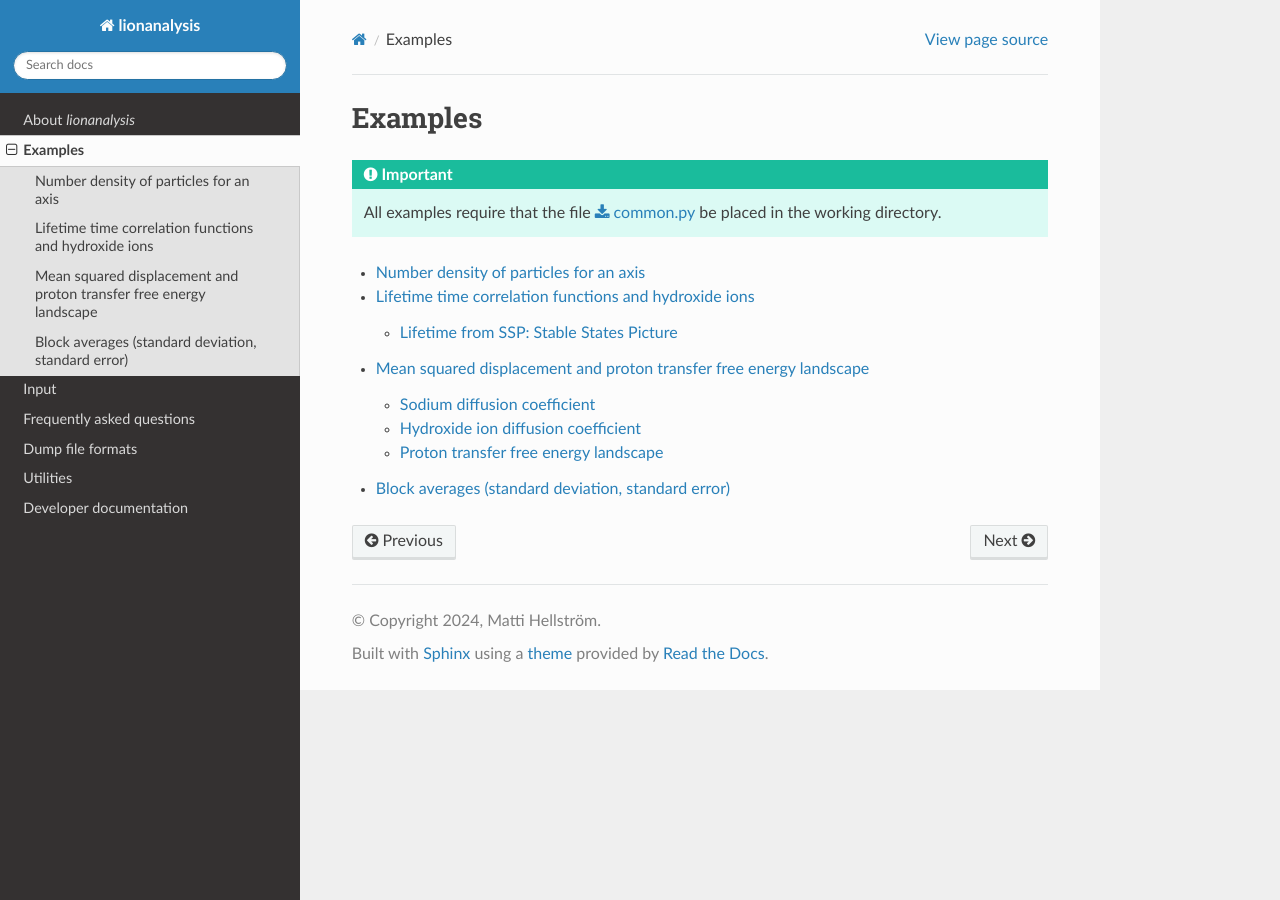
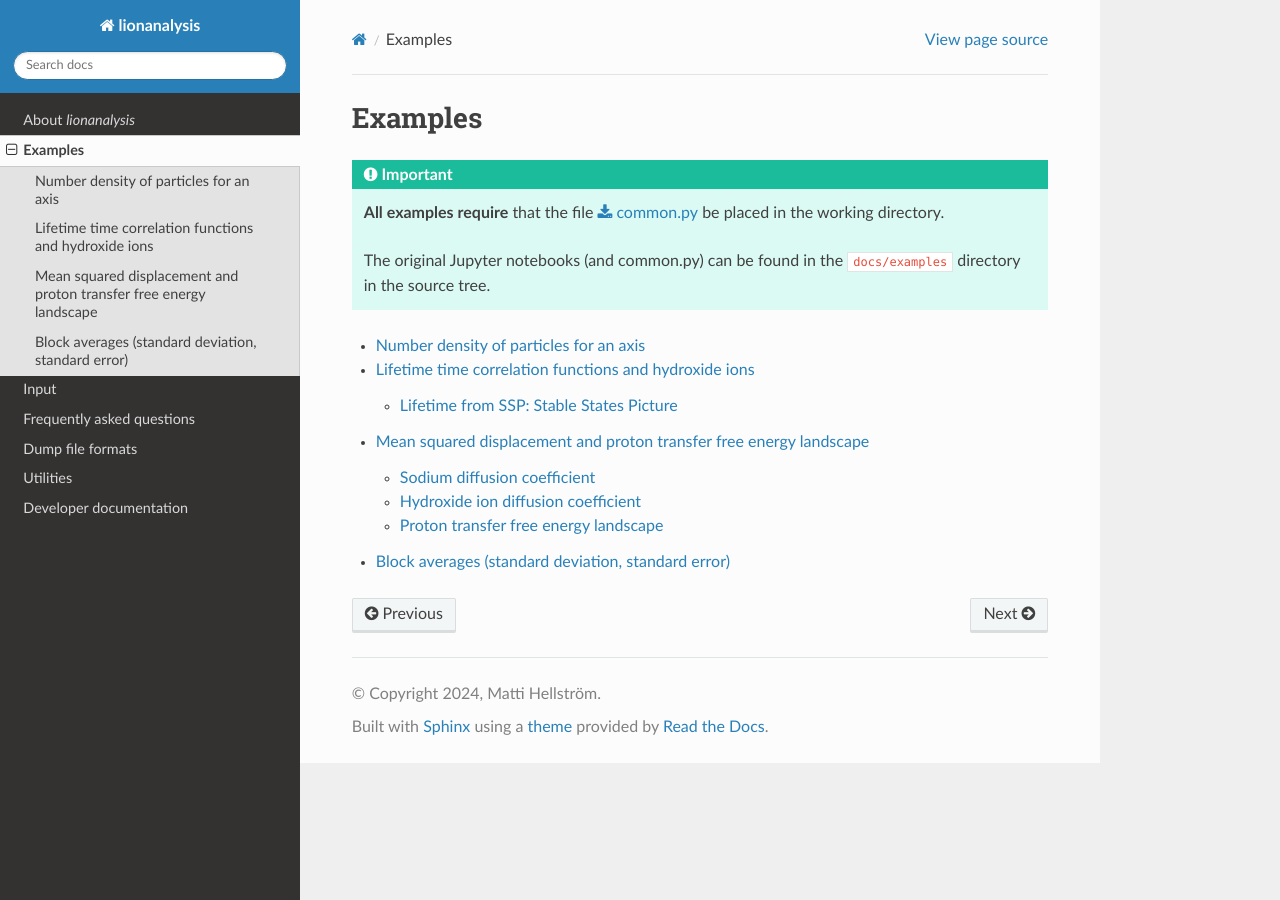
Before and after one commit to mhellstr/lionanalysis, a Sphinx documentation site: the page built from docs/examples.rst, in a window 1280 px wide. Built offline with Sphinx 7.4.7 and the Read the Docs theme 2.0.0, drawn with Linux system fonts in a browser that asks for light colours; pages that are not in the unit, such as notebooks, are missing from menus.

Commit message:
small clarification docs examples

```diff
--- a/docs/examples.rst
+++ b/docs/examples.rst
@@ -5,8 +5,11 @@
 
 .. important::
 
-    All examples require that the file :download:`common.py
+    **All examples require** that the file :download:`common.py
     <examples/common.py>` be placed in the working directory.
+
+    The original Jupyter notebooks (and common.py) can be found in the
+    ``docs/examples`` directory in the source tree.
 
 .. toctree::
     :maxdepth: 2
--- a/docs/introduction.rst
+++ b/docs/introduction.rst
@@ -22,7 +22,7 @@
 
 * `Download the source code <https://github.com/mhellstr/lionanalysis>`__ from GitHub
 * :ref:`Compile the source code <Compilation>`
-* See the :ref:`Examples`.
+* See the :ref:`Examples`. The original Jupyter notebooks (and required ``common.py`` file) can be found in ``docs/examples`` in the source tree.
 
 Features
 ----------
```
